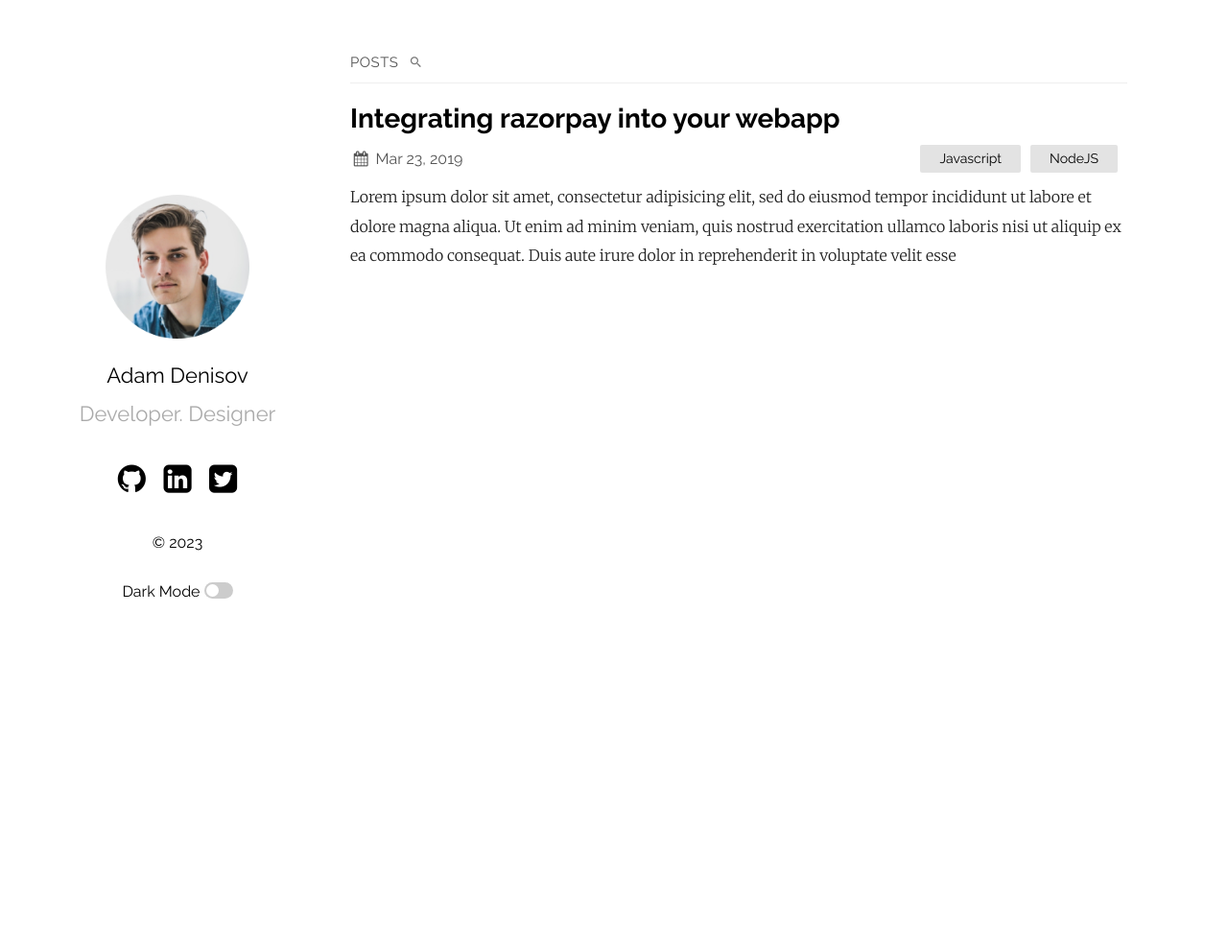
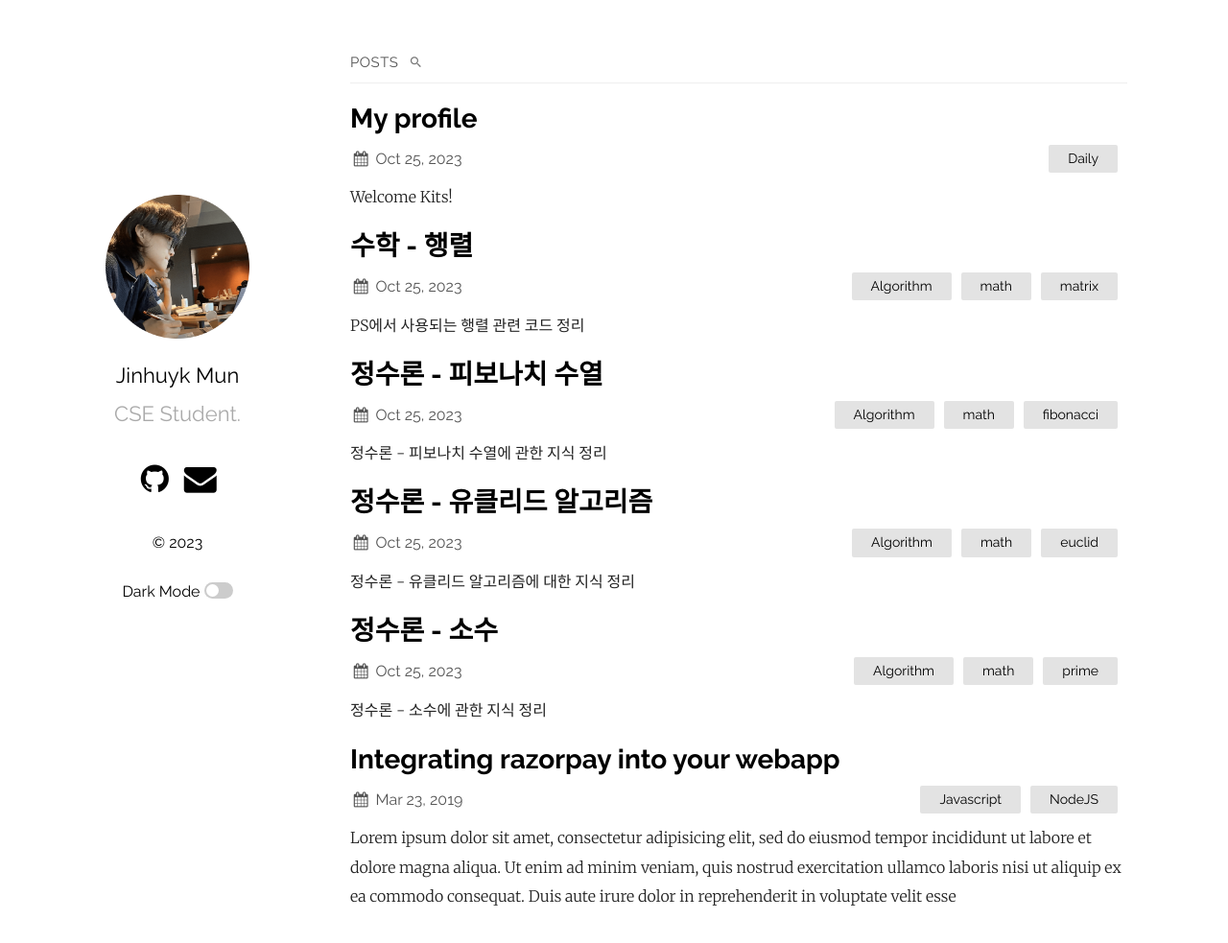
Before and after one commit to jinhuyk/jinhuyk.github.io, a Jekyll site: the page built from index.md, in a window 1280 px wide and 994 px high. Shown: the top 983 px of the window at 96% size. Built offline with Jekyll 4.4.1, drawn with Linux system fonts in a browser that asks for light colours; part of the change alters nothing that is shown.

Commit message:
[updated]

````diff
--- a/_config.yml
+++ b/_config.yml
@@ -1,10 +1,8 @@
-title: Your awesome title
-author: GitHub User
-email: your-email@domain.com
+title: Jinhuyk.. It's Me
+author: Jinhuyk
+email: ggmun7131@icloud.com
 description: > # this means to ignore newlines until "show_exerpts:"
-  Write an awesome description for your new site here. You can edit this
-  line in _config.yml. It will appear in your document head meta (for
-  Google search results) and in your feed.xml site description.
+  Welcome!
 show_excerpts: true # set to true to show excerpts on the homepage
 
 # Minima date format
@@ -12,8 +10,8 @@ show_excerpts: true # set to true to show excerpts on the homepage
 sass:
   sass_dir: _sass
 plainwhite:
-  name: Adam Denisov
-  tagline: Developer. Designer
+  name: Jinhuyk Mun
+  tagline: CSE Student.
   date_format: "%b %-d, %Y"
   sitemap: true # set to true to generate sitemap.xml content
   search: true # set to true to enable searchbar
@@ -26,9 +24,8 @@ plainwhite:
     - post
   # generate social links in footer
   social_links:
-    twitter: samarsault
-    github:  samarsault
-    linkedIn: in/samarsault
+    github:  jinhuyk
+    email: ggmun7131@icloud.com
     #dribbble: jekyll
     #flickr:   jekyll
     #instagram: jekyll
--- /dev/null
+++ b/_posts/2023-10-25-basic-math.md
@@ -0,0 +1,60 @@
+---
+layout: post
+title:  "정수론 - 소수"
+categories: Algorithm math prime
+use_math: true
+---
+
+정수론 - 소수에 관한 지식 정리
+
+## 소수
+소수는 기본적으로 정수론에서 가장 많이 사용되는 주제이다.
+정수 $n$ 이 소수가 아니라면 두 정수의 곱 $a \times b$ 로 나타낼 수 있고, 이때 $a \le \sqrt n$ 또는 $b \le \sqrt n$가 성립한다. 즉 2 이상 $\sqrt n$ 이하의 인수가 반드시 존재한다.
+
+#### 소수판별
+어떤 정수 N 이 소수인지 판별하기 위해서는 N을 2부터 $\sqrt n$까지 나눠보면서 만약 하나도 나누어 떨어지지 않는 경우에 소수라고 판별한다. 다음 코드는 $O(\sqrt n)$ 의 시간복잡도를 가진다.
+
+~~~c++
+bool prime(int n ){
+    if(n < 2) return false;
+    for(int x = 2; x*x <= n;x++){
+        if(N%x == 0) return false;
+    }
+    return true;
+}
+~~~
+
+#### 소인수분해
+위에서 말한 소수판별 알고리즘을 응용하면 N의 소인수들을 vector에 담을 수 있다.
+만약 loop 이후에 n이 1보다 크다면 이는 소수라는 것을 알수 있다.
+~~~c++
+vector<int>factors(int n){
+    vector<int> f;
+    for(int x =2; x*x <= n; x++){
+        while(n%x == 0){
+            f.push_back(x);
+            n/=x;
+        }
+    }
+    if( n>1) f.push_back(n);
+    return f;
+}
+~~~
+
+#### 에라토스테네스의 체
+에라토스테네스의 체는 2 이상 n 이하의 정수 x 가 소수인지를 효율적으로 판별할 수 있게 sieve 라는 배열을 만드는 전처리 알고리즘에 해당한다.
+$x$ 가 소수라면 sieve[x] = 0 이다.
+
+알고리즘은 다음처럼 작동한다.
+- x가 새로운 소수라면 2x,3x,4x, ... 은 모두 소수가 아님으로 처리한다.
+- 전처리 과정을 하면, 소수 판별에 대해서는 $O(1)$ 에 할수 있다.
+
+~~~c++
+for (int x = 2; x<= n;x++){
+    if(sieve[x]) continue;
+    for(int u = 2*x; u <= n ;u+=x){
+        sieve[i] = 1;
+    }
+}
+~~~
+전처리 시 알고리즘의 안쪽 반복문은 x에 대해 $$ n/x$$ 번 수행하게 되므로, 전체적으로 $O(n \log \log n)$ 만큼의 시간이 걸린다.
--- /dev/null
+++ b/_posts/2023-10-25-basic-math2.md
@@ -0,0 +1,102 @@
+---
+layout: post
+title:  "정수론 - 유클리드 알고리즘"
+categories: Algorithm math euclid
+use_math: true
+---
+
+정수론 - 유클리드 알고리즘에 대한 지식 정리
+
+#### lcm 과 gcd
+lcm 이란 $a,b$의 최소 공배수를 의미한다. 이는 $a$와 $b$ 로 모두 나누어 떨어지는 가장 작은 정수를 의미한다.
+gcd 란 $a,b$ 모두의 약수 중 가장 큰 정수를 말한다.
+
+lcm과 gcd 는 다음과 같은 관계를 가진다.
+$$lcm(a,b) = (a*b)/gcd(a,b)$$
+
+lcm을 찾기 위해서는 두 수의 gcd 가 필요하므로 gcd를 구해야한다.
+
+#### 유클리드 알고리즘
+
+유클리드 알고리즘은 $gcd(a,b)$ 를 효율적으로 계산하는 방법이다.
+
+```cpp
+algorithm gcd(int a, int b)
+
+if(b == 0) return a
+else gcd(b , a % b)
+```
+
+다음처럼 재귀의 형태로 나타낼 수 있는 이유는  x = gcd(a,b) 라 한다면 x는 a와 b의 모두의 약수, a mod b 의 약수 이기도 하다.
+
+다음 gcd 알고리즘의 시간 복잡도는 $O(\log (min(a,b)))$와 같다.
+
+#### 확장 유클리드 알고리즘
+확장 유클리드 알고리즘이란 다음 식을 만족하는 정수 x,y 를 구할 수 있다.
+$$ ax+by = gcd(a,b)$$
+
+이도 Euclid’s algorithm 을 이용하여 풀수 있는데, 다음처럼 생각할 수 있다.
+
+$$ bx' + (a\mod b)y' = \gcd(a,b)\\ bx' + (a - a/b * b)y' = \gcd(a,b)\\ ay' + b(x' - a/b *y') = \gcd(a,b) $$
+
+다음 처럼 식을 변형 시켜 a,b에 대한 식으로 만들 수 있고, 이는 tuple을 이용하여 다음처럼 코드를 만들 수 있다.
+
+```cpp
+tuple<int,int,int> ext_gcd(int a, int b){
+    if(b== 0) return {a,1,0};
+    auto [g,x,y] = ext_gcd(b,a%b);
+    return {g,y, x- a/b *y};
+}
+```
+
+---
+### 관련 문제
+
+#### LCM - BOJ11414
+
+- 두 자연수 A,B 가 주어졌을 때 A+N 과 B+N 의 최소공배수가 최소가 되는 자연수 N 찾기
+- $gcd(a+N,b+N) = gcd(a+N, b-a)$
+- 위의 식을 이용하면 결국 $B-A$ 의 약수가 gcd가 되는 것을 알 수 있음
+- $B-A$ 의 약수를 구한 뒤 lcm을 구해보며 최소인 N을 찾으면 됨
+- 약수 들 중 $A$ 와 약수인 경우에는 $N = factor - A \mod factor$ 에서 결국 $factor = N$ 이 됨 이 경우에는 lcm 이 크게 나올 수 밖에 없음
+
+```cpp
+#include <iostream>
+#include <algorithm>
+#include <vector>
+#include <deque>
+
+using namespace std;
+typedef long long ll;
+
+ll A,B;
+int main(void){
+    cin >> A >> B;
+    if(A == B){
+        cout << 1<<"\n";
+        return 0;
+    }
+    if(A > B) swap(A,B);
+
+    vector<ll> factor;
+    for(int i= 1; i*i <= B-A ;i++){
+        if((B-A)%i==0) {
+            factor.push_back(i);
+            if((B-A)!=i*i) factor.push_back((B-A)/i);
+        }
+    }
+    ll mn = B-A, lcm = 1e18;
+    for(auto f : factor){
+        if(A % f == 0) continue;
+        ll N = f - A%f;
+        ll temp = (A+N)*(B+N)/f;
+        if(lcm > temp){
+            lcm = temp;
+            mn = N;
+
+        } else if (lcm == temp && mn > N) mn = N;
+    }
+    cout << mn <<"\n";
+
+}
+```
--- /dev/null
+++ b/_posts/2023-10-25-basic-math3.md
@@ -0,0 +1,55 @@
+---
+layout: post
+title:  "정수론 - 피보나치 수열"
+categories: Algorithm math fibonacci
+use_math: true
+---
+
+정수론 - 피보나치 수열에 관한 지식 정리
+
+#### 피보나치 수열
+피보나치 수열은 다음을 만족하는 수열을 의미한다.
+$$ f(0) = 0 \\ f(1) = 1 \\ f(n) = f(n-1)+f(n-2)$$
+
+피보나치 수열은 다음과 같은 성질을 띈다.
+$\sum F_k = F_{n+2} - 1 \\
+\sum F_{2k-1} = F_{2n} \\
+\sum F_{2k} = F_{2n+1}-1 \\
+\sum F^2_{k} = F_n F_{n+1} \\
+gcd(F(a), F(b)) = F(gcd(a,b))$
+
+
+
+피보나치 수열은 재귀의 형태로도, 바텀업 방식의 형태로도 구할 수 있다.
+이런 형태인 경우에는 $O(N)$ 의 시간이 걸리게 된다.
+
+이를 조금더 개선하려면 행렬 또는 피보나치에 대한 여러 성질을 이용하여 $O(\log N)$ 까지 시간을 줄일 수 있다.
+
+밑의 코드는 $\sum F_{2k-1} = F_{2n} \t \sum F_{2k} = F_{2n+1}-1$ 를 이용한 코드로 map을 이용하여 메모이제이션하였다.
+
+~~~cpp
+#define MOD 1000000007
+
+unordered_map<int64_t, int64_t> Fb;
+
+int64_t Fibo(int64_t N) {
+    if (N == 0)    return 0;
+    if (N <= 2)    return 1;
+    if (Fb.find(N) != Fb.end())    return Fb[N];
+
+    int64_t k;
+    if (N & 1) {
+        k = (N + 1) / 2;
+        return Fb[N] = (Fibo(k) * Fibo(k) + Fibo(k - 1) * Fibo(k - 1)) % MOD;
+    }
+    else {
+        k = N / 2;
+        return Fb[N] = (2 * Fibo(k - 1) + Fibo(k)) * Fibo(k) % MOD;
+    }
+}
+~~~
+
+행렬로 피보나치를 구하는 방법은 자세한 설명은 다른 책이나, 인터넷을 이용하여 알수 있다.
+
+#### 제켄도르프의 정리
+모든 양의 정수를 한개 이상의 서로 다른 피보나치 수의 합으로, 그 합에 연속된 두 피보나치 수가 포함되지 않도록 유일히 나타낼 수 있다.
--- /dev/null
+++ b/_posts/2023-10-25-basic-math4.md
@@ -0,0 +1,83 @@
+---
+layout: post
+title:  "수학 - 행렬"
+categories: Algorithm math matrix
+use_math: true
+---
+
+PS에서 사용되는 행렬 관련 코드 정리
+
+#### 행렬 곱
+행렬 곱은 기본적으로 다음과 같이 naive 하게 나타낼 수 있다.
+기본적으로 $O(n^3)$ 의 시간을 가지게 된다.
+
+~~~
+for i = 1 to N do
+	for j = 1 to N do
+		for k = 1 to N do
+			C[i][j] += A[i][k] * B[k][j]
+~~~
+
+#### 행렬 거듭제곱
+
+행렬의 거듭 제곱은 위의 행렬 곱을 조금 변형 시켜 구할 수 있고 $O(n^3 \log k)$ 만큼의 시간이 걸린다.
+
+~~~cpp
+matrix power(int k, matrix A){
+    if(k == 1 )return A;
+    if(k %2 == 1){
+        matrix c = power(k-1,A);
+        return A * c;
+    }
+    else{
+        matrix c = power(k/2,A);
+        return c*c;
+    }
+}
+~~~
+
+#### 행렬 제곱의 합
+
+행렬 제곱의 합은 다음 식을 구현하면 된다.
+$$ S^B=\begin{cases}(A^{B/2}+I)\cdot S^{B/2} &\text{if}~2 \mid B \\(A^{\left\lfloor B/2 \right\rfloor+1}+(A^{\left\lfloor B/2 \right\rfloor+1}+I)\cdot S^{\left\lfloor B/2 \right\rfloor}  & \text{if}~2 \nmid B\end{cases} $$
+
+~~~cpp
+
+matrix suma(int k, matrix A){
+    if (k == 1) return A;
+    if(k%2 == 1){
+        return suma(k/2,A) * (I + power(k/2, A)) + power(k,A);
+    }
+    else return suma(k/2,A) * (I + power(k/2,A));
+}
+~~~
+
+#### PS에서의 행렬 구조체
+행렬은 기본적으로 구조체를 만들어 사용하기 때문에 다음을 사용할 수 있다.
+
+
+
+```cpp
+struct matrix {
+    vector<vector<int>> M;
+    matrix(int n = 0) : M(n, vector<int>(n)) {}
+    vector<int>& operator [] (int i) { return M[i]; }
+    matrix& operator += (matrix m) { return *this = *this + m; }
+    matrix& operator *= (matrix m) { return *this = *this * m; }
+    friend matrix operator + (matrix a, matrix b) {
+        int n = a.M.size(); matrix ret(n);
+        for (int i = 0; i < n; i++) for (int j = 0; j < n; j++) {
+            ret[i][j] = (a[i][j] + b[i][j]) % 1000;
+        }
+        return ret;
+    }
+    friend matrix operator * (matrix a, matrix b) {
+        int n = a.M.size(); matrix ret(n);
+        for (int i = 0; i < n; i++) for (int j = 0; j < n; j++) {
+            for (int k = 0; k < n; k++) ret[i][j] += a[i][k] * b[k][j];
+            ret[i][j] %= 1000;
+        }
+        return ret;
+    }
+};
+```
--- /dev/null
+++ b/_posts/2023-10-25-profile.markdown
@@ -0,0 +1,21 @@
+---
+layout: post
+title:  "My profile"
+categories: Daily
+---
+
+Welcome Kits!
+
+### 학교
+- **(2022.03 ~ ) 건국대학교 컴퓨터공학부 재학**
+    - ( 2022.03 ~ 2023.02 ) 건국대학교 기계항공공학부 재학
+    - ( 2023.03 ~ ) 건국대학교 컴퓨터공학부 전과
+- (2019.03 ~ 2022.02 ) 세마고등학교 과학중점 졸업
+
+### 온라인 저지
+- solved.ac [**<span style="color:green">codemun26 (class 5, Platinum IV)</span>**](https://solved.ac/profile/codemun26)
+
+### 활동
+- 세마고등학교 과학실 물품관리 시스템 개발 및 운영중 [바로가기](https://port-0-semascience-fyyf25lbmid9vi.gksl2.cloudtype.app)
+
+- R&E 프로젝트 ( 능동적인 충돌 회파 알고리즘 개발 프로젝트 )
````
Also changed, not shown: assets/portfolio.png, 1 other file.
